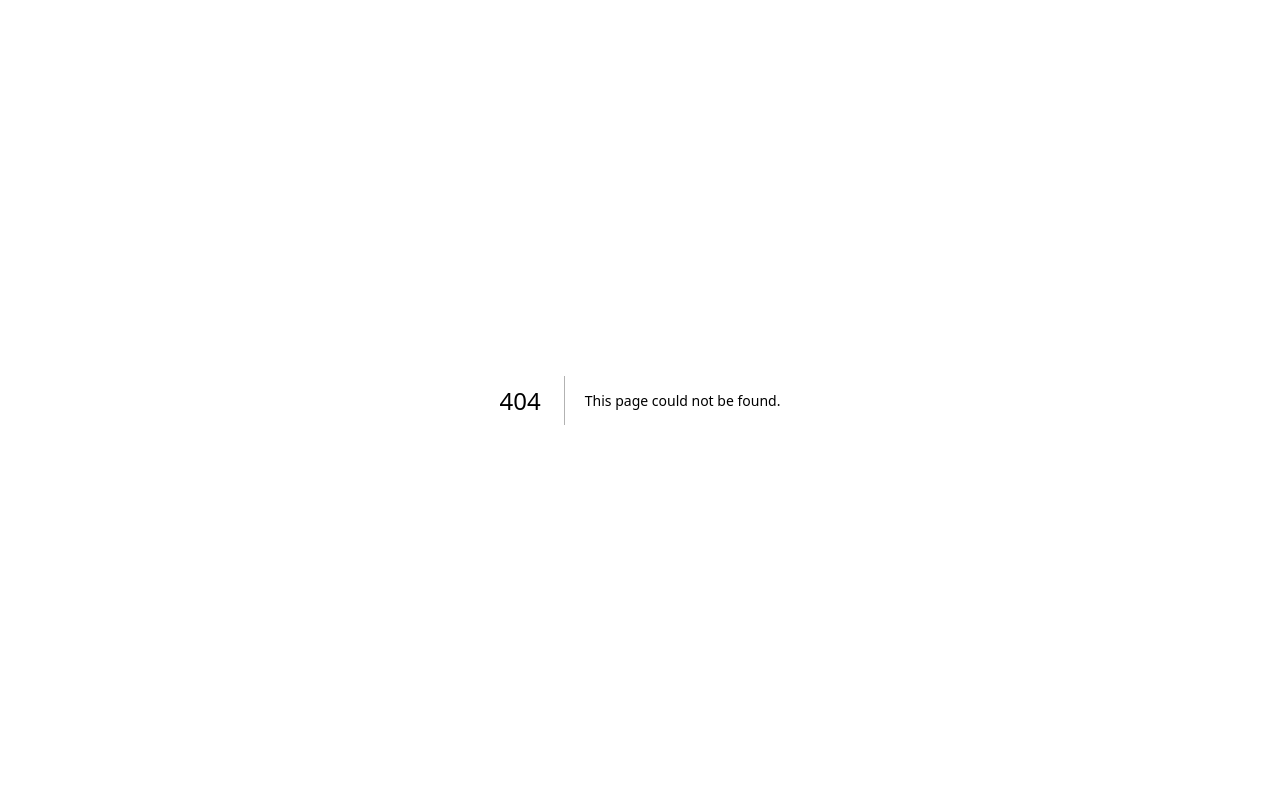
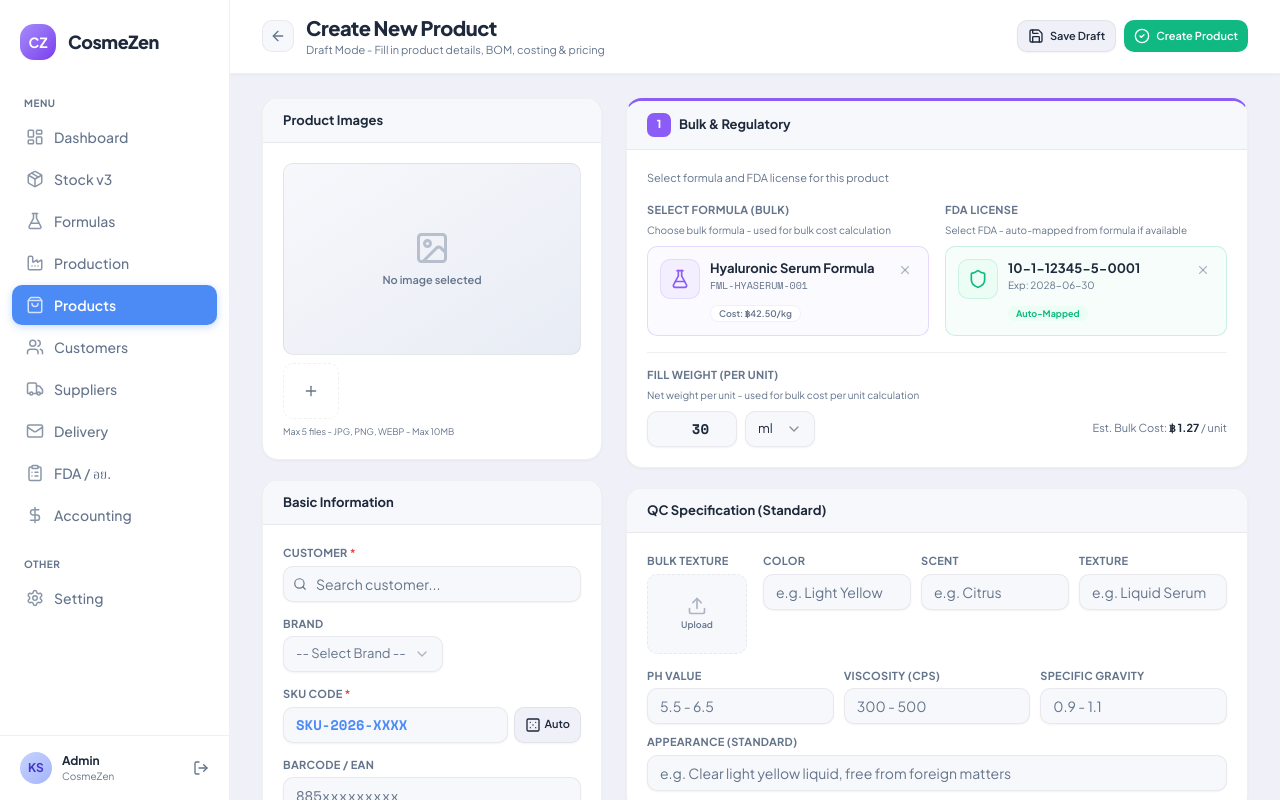
Before and after one commit to CMZ-3/v0-cosme-zen-web-app, a Next.js app: page /products/new in a window 1280 px wide. Before the commit this address had no page. Shown: the top 800 px of the page. Built offline with nearby package versions, Linux system fonts and the light colour scheme.

Commit message:
chore: complete Product Module and create missing files\n\nAdd Product List, Detail Drawer, Create Page, and Design System

```diff
--- /dev/null
+++ b/app/page.tsx
@@ -0,0 +1,5 @@
+import { redirect } from "next/navigation"
+
+export default function Home() {
+  redirect("/products")
+}
--- /dev/null
+++ b/app/products/new/page.tsx
@@ -0,0 +1,5 @@
+import { ProductCreatePage } from "@/components/products/product-create-page"
+
+export default function NewProductPage() {
+  return <ProductCreatePage />
+}
```
Also changed, not shown: 1 other file (tests, documents, lock files or other folders).
